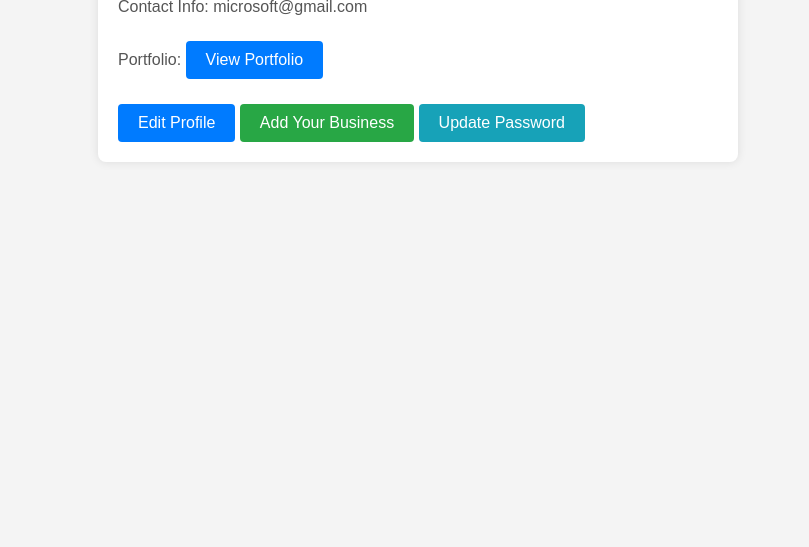
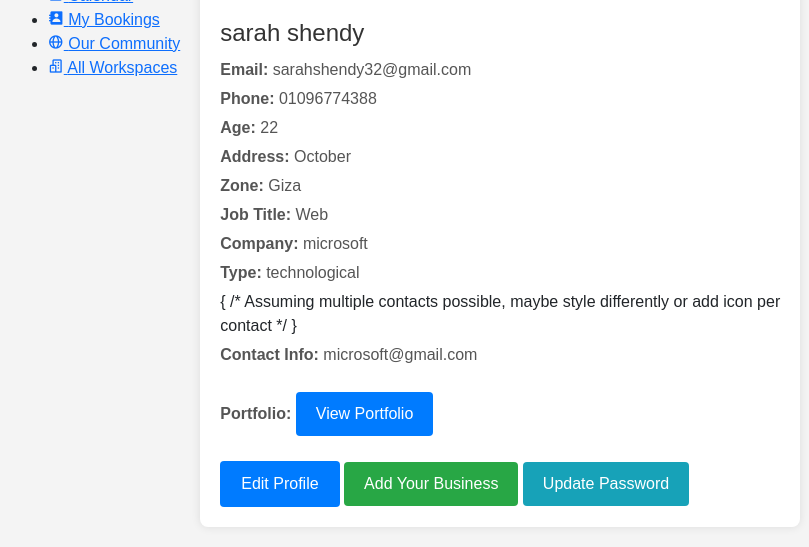
Before and after one commit to Sarahshendyy/WorkSphere, a PHP site: page /phpmailer/profile.php in a window 1280 px wide. Shown: the part 539-1086 px from the top of the page, without its empty margins (222-1031 px from the left). Before the commit the page ends 681 px from the top, so only its background shows below. Run offline with PHP 8.4, Linux system fonts and the light colour scheme; a user stored in the database is signed in; data comes from the database, SQL or seed files in the repository; some libraries are stand-ins or nearby versions.

Commit message:
Add files via upload

```diff
--- /dev/null
+++ b/nav.php
@@ -0,0 +1,100 @@
+<?php
+include "connection.php";
+$user_id = $_SESSION['user_id'];
+// display image
+$select= "SELECT * FROM `users` WHERE `user_id` = $user_id";
+$result = mysqli_query($connect, $select);
+$fetch = mysqli_fetch_assoc($result);
+?>
+<!DOCTYPE html>
+<html lang="en">
+<head>
+	<meta charset="UTF-8">
+	<meta name="viewport" content="width=device-width, initial-scale=1.0">
+
+	<!-- Boxicons -->
+	<link href='https://unpkg.com/boxicons@2.0.9/css/boxicons.min.css' rel='stylesheet'>
+	<link rel="stylesheet" href="https://cdnjs.cloudflare.com/ajax/libs/font-awesome/6.6.0/css/all.min.css"
+        integrity="sha512-Kc323vGBEqzTmouAECnVceyQqyqdsSiqLQISBL29aUW4U/M7pSPA/gEUZQqv1cwx4OnYxTxve5UMg5GT6L4JJg=="
+        crossorigin="anonymous" referrerpolicy="no-referrer" />
+	<!-- My CSS -->
+
+    <link rel="stylesheet" href="css/bootstrap.min.css">
+	<link rel="stylesheet" href="css/nav.css">
+
+
+    <title>WorkSphere</title>
+    <link rel="icon" type="image/x-icon" href="./img/keklogo.png">
+</head>
+<body>
+
+
+	<!-- SIDEBAR -->
+	<section id="sidebar">
+		<a href="landing.php" class="brand">
+			<i class='bx bxl-slack'></i>
+			<span class="text">WorkSphere</span>
+		</a>
+		<ul class="side-menu top">
+			<li>
+				<a href="profile.php">
+					<i class='bx bxs-user-detail'></i>
+					<span class="text">Profile</span>
+				</a>
+			</li>
+			<li>
+				<a href="chat.php">
+					<i class='bx bx-chat'></i>
+					<span class="text">Chat</span>
+				</a>
+			</li>
+			<li>
+				<a href="calendar.php">
+				<i class='bx bxs-calendar' ></i>
+					<span class="text">Calendar</span>
+				</a>
+			</li>
+			<li>
+				<a href="my_bookings.php">
+					<i class='bx bxs-contact'></i>
+					<span class="text">My Bookings</span>
+				</a>
+			</li>
+			<li>
+				<a href="community.php">
+					<i class='bx bx-globe'></i>
+					<span class="text">Our Community</span>
+				</a>
+			</li>
+
+			<li>
+				<a href="workspaces_list.php">
+					<i class='bx bx-buildings' ></i>
+					<span class="text">All Workspaces</span>
+
+				</a>
+			</li>
+	</section>
+	<!-- SIDEBAR -->
+	<!-- CONTENT -->
+	<section id="content">
+		<!-- NAVBAR -->
+		<nav>
+			<i class='bx bx-menu' ></i>
+			<a href="landing.php" class="nav-link">Home</a>
+			<input type="checkbox" id="switch-mode" hidden>
+			<a href="profile.php" class="profile">
+
+				<img src="./img/<?php echo $fetch['image'] ?>">
+			</a>
+		</nav>
+<!-- <part of contant>	 -->
+
+<main>
+</main>
+	    <!-- bootstrap js link -->
+		<script src="js/bootstrap.min.js"></script>
+
+	<script src="./js/script.js"></script>
+</body>
+</html>
--- a/profile.php
+++ b/profile.php
@@ -1,5 +1,5 @@
 <?php
-include "connection.php";
+include "nav.php";
 
 // Check if we're viewing a specific user's profile (from community page)
 if (isset($_GET['user_id'])) {
@@ -101,6 +101,8 @@ if (isset($_POST['update_password'])) {
 <head>
     <meta charset="UTF-8">
     <meta name="viewport" content="width=device-width, initial-scale=1.0">
+    <link rel="stylesheet" href="https://cdnjs.cloudflare.com/ajax/libs/font-awesome/6.0.0/css/all.min.css"
+    integrity="sha512-9usAa10IRO0HhonpyAIVpjrylPvoDwiPUiKdWk5t3PyolY1cOd4DSE0Ga+ri4AuTroPR5aQvXU9xC6qOPnzFeg==" crossorigin="anonymous" referrerpolicy="no-referrer" />
     <link rel="stylesheet" href="./css/profile.css">
     <title>Profile</title>
 
@@ -114,57 +116,48 @@ if (isset($_POST['update_password'])) {
                 </div>
             <?php } ?>
             <div class="profile-info">
-                <h1>Name: <?php echo $fetch['name']; ?></h1>
-                <p>Email: <?php echo $fetch['email']; ?></p>
-                <p>Phone Number: <?php echo $fetch['phone']; ?></p>
-                <!-- Display Age if it exists - ONLY SHOW FOR OWN PROFILE -->
+                <h1><?php echo htmlspecialchars($fetch['name']); ?></h1>
+
+                <!-- Add classes like "info-item email", "info-item phone", etc. -->
+                <p class="info-item email"><strong>Email:</strong> <?php echo htmlspecialchars($fetch['email']); ?></p>
+                <p class="info-item phone"><strong>Phone:</strong> <?php echo htmlspecialchars($fetch['phone']); ?></p>
+
                 <?php if ($is_own_profile && !empty($fetch['age'])){ ?>
-                    <p>Age: <?php echo $fetch['age']; ?></p>
+                    <p class="info-item age"><strong>Age:</strong> <?php echo htmlspecialchars($fetch['age']); ?></p>
                 <?php } ?>
-                    <!-- Display Address if it exists - ONLY SHOW FOR OWN PROFILE -->
                 <?php if ($is_own_profile && !empty($fetch['location'])){ ?>
-                        <p>Address: <?php echo $fetch['location']; ?></p>
+                    <p class="info-item location"><strong>Address:</strong> <?php echo htmlspecialchars($fetch['location']); ?></p>
                 <?php } ?>
-                        <!-- Display Zone if it exists - ONLY SHOW FOR OWN PROFILE -->
                 <?php if ($is_own_profile && !empty($fetch['zone_name'])){ ?>
-                            <p>Zone: <?php echo $fetch['zone_name']; ?></p>
-                            <?php } ?>
-                <!-- Display Job Title if it exists -->
-                <?php if (!empty($fetch['job_title'])){ ?>
-                    <p>Job Title: <?php echo $fetch['job_title']; ?></p>
+                    <p class="info-item zone"><strong>Zone:</strong> <?php echo htmlspecialchars($fetch['zone_name']); ?></p>
                 <?php } ?>
 
-                <!-- Display Company Name if it exists -->
+                <?php if (!empty($fetch['job_title'])){ ?>
+                    <p class="info-item job"><strong>Job Title:</strong> <?php echo htmlspecialchars($fetch['job_title']); ?></p>
+                <?php } ?>
                 <?php if (!empty($fetch['company_name'])){ ?>
-                    <p>Company Name: <?php echo $fetch['company_name']; ?></p>
+                    <p class="info-item company"><strong>Company:</strong> <?php echo htmlspecialchars($fetch['company_name']); ?></p>
                 <?php } ?>
-
-                <!-- Display Company Type if it exists -->
                 <?php if (!empty($fetch['company_type'])){ ?>
-                    <p>Company Type: <?php echo $fetch['company_type']; ?></p>
+                    <p class="info-item type"><strong>Type:</strong> <?php echo htmlspecialchars($fetch['company_type']); ?></p>
                 <?php } ?>
-
-                <!-- Display Contact Info if it exists -->
                 <?php if (!empty($fetch['contact_info'])){ ?>
-                    <p>Contact Info: <?php echo $fetch['contact_info']; ?></p>
+                     { /* Assuming multiple contacts possible, maybe style differently or add icon per contact */ }
+                    <p class="info-item contact"><strong>Contact Info:</strong> <?php echo htmlspecialchars($fetch['contact_info']); ?></p>
                 <?php } ?>
-
-                <!-- Display Portfolio if it exists -->
                 <?php if (!empty($fetch['portfolio'])){ ?>
-                    <p>Portfolio: <a href="<?php echo $fetch['portfolio']; ?>" target="_blank">View Portfolio</a></p>
+                    <p class="info-item portfolio"><strong>Portfolio:</strong> <a href="<?php echo htmlspecialchars($fetch['portfolio']); ?>" target="_blank">View Portfolio</a></p>
                 <?php } ?>
 
                 <?php if ($is_own_profile){ ?>
-                    <!-- Only show edit options if it's the user's own profile -->
-                     <a href="edit_profile.php">Edit Profile</a>
-                     <!-- Add Your Business Button -->
+                    <div class="profile-actions">
+                        <a href="edit_profile.php" class="btn btn-edit">Edit Profile</a>
                         <?php if ($fetch['role_id'] != 2){ ?>
-                        <button id="openModalBtn">Add Your Business</button>
+                            <button id="openModalBtn" class="btn btn-add">Add Your Business</button>
                         <?php } ?>
-                        <!-- Update Password Button -->
-                         <button id="openPasswordModalBtn">Update Password</button>
+                        <button id="openPasswordModalBtn" class="btn btn-update">Update Password</button>
+                    </div>
                 <?php } ?>
-                        </div>
             </div>
                 </div>
 
@@ -222,6 +215,10 @@ if (isset($_POST['update_password'])) {
 
     <!-- JavaScript for Modals and Dynamic Fields -->
     <script>
+    document.addEventListener('DOMContentLoaded', function() {
+
+        // --- Modal Handling ---
+
         // Get the modals
         const businessModal = document.getElementById("businessModal");
         const passwordModal = document.getElementById("passwordModal");
@@ -230,56 +227,102 @@ if (isset($_POST['update_password'])) {
         const openModalBtn = document.getElementById("openModalBtn");
         const openPasswordModalBtn = document.getElementById("openPasswordModalBtn");
 
-        // Get the <span> elements that close the modals
-        const closeBtns = document.querySelectorAll(".close");
+        // Get all elements that can close modals (close buttons)
+        const closeBtns = document.querySelectorAll(".modal .close");
 
-        // Open the business modal when the button is clicked
+        // Helper Function to Open Modal
+        function openModal(modal) {
+            if (modal) {
+                modal.classList.add("show"); // Add class to trigger animation
+                // Optional: Focus the first input field in the modal
+                const firstInput = modal.querySelector('input:not([type="hidden"]), textarea, select');
+                if (firstInput) {
+                    // Timeout helps ensure the modal is visible before focusing
+                    setTimeout(() => firstInput.focus(), 50);
+                }
+            }
+        }
+
+        // Helper Function to Close Modal
+        function closeModal(modal) {
+            if (modal) {
+                modal.classList.remove("show"); // Remove class
+            }
+        }
+
+        // Event listener for opening the business modal
         if (openModalBtn) {
-            openModalBtn.addEventListener("click", () => {
-                businessModal.style.display = "block";
+            openModalBtn.addEventListener("click", (e) => {
+                e.preventDefault(); // Prevent potential default button behavior
+                openModal(businessModal);
             });
         }
 
-        // Open the password modal when the button is clicked
+        // Event listener for opening the password modal
         if (openPasswordModalBtn) {
-            openPasswordModalBtn.addEventListener("click", () => {
-                passwordModal.style.display = "block";
+            openPasswordModalBtn.addEventListener("click", (e) => {
+                e.preventDefault(); // Prevent potential default button behavior
+                openModal(passwordModal);
             });
         }
 
-        // Close the modals when the close button is clicked
+        // Event listener for closing modals via close buttons
         closeBtns.forEach((btn) => {
             btn.addEventListener("click", () => {
-                businessModal.style.display = "none";
-                passwordModal.style.display = "none";
+                // Find the parent modal element and close it
+                const modal = btn.closest('.modal'); // .closest finds the nearest ancestor matching the selector
+                closeModal(modal);
             });
         });
 
-        // Close the modals when clicking outside of them
+        // Event listener for closing modals by clicking outside the modal content
         window.addEventListener("click", (event) => {
-            if (event.target === businessModal || event.target === passwordModal) {
-                businessModal.style.display = "none";
-                passwordModal.style.display = "none";
+            // Check if the click target is the modal overlay itself (has .modal and .show)
+            if (event.target.classList.contains('modal') && event.target.classList.contains('show')) {
+                closeModal(event.target); // event.target is the modal overlay in this case
             }
         });
 
-        // Add More Contact Info Fields
+        // Event listener for closing modals with the Escape key
+        window.addEventListener('keydown', (event) => {
+            if (event.key === 'Escape') {
+                const openModals = document.querySelectorAll('.modal.show');
+                openModals.forEach(closeModal); // Close any open modals
+            }
+        });
+
+
+        // --- Add More Contact Info Fields ---
         const addContactInfoBtn = document.getElementById("addContactInfoBtn");
     const contactInfoContainer = document.getElementById("contactInfoContainer");
 
-        if (addContactInfoBtn) {
+    if (addContactInfoBtn && contactInfoContainer) { // Check if both elements exist
         addContactInfoBtn.addEventListener("click", () => {
+            // Create a new input element
             const newInput = document.createElement("input");
             newInput.type = "text";
             newInput.name = "contact_info[]";
+            newInput.placeholder = "Enter contact info"; // Add placeholder text
             newInput.required = true;
+
+            // Apply styles to match existing inputs
+            newInput.style.marginTop = "10px";
+            newInput.style.width = "100%";
+            newInput.style.padding = "10px";
+            newInput.style.border = "1px solid #ccc";
+            newInput.style.borderRadius = "5px";
+
+            // Append the new input to the container
             contactInfoContainer.appendChild(newInput);
         });
     }
 
-        // Password Validation JavaScript
-        document.addEventListener('DOMContentLoaded', function() {
+
+        // --- Password Validation ---
+
         const updatePasswordForm = document.getElementById('updatePasswordForm');
+        // Check if the form exists before adding listeners
+        if (updatePasswordForm) {
             const currentPasswordInput = document.getElementById('current_password');
             const newPasswordInput = document.getElementById('new_password');
             const confirmPasswordInput = document.getElementById('confirm_password');
@@ -288,73 +331,121 @@ if (isset($_POST['update_password'])) {
             const newPasswordError = document.getElementById('newPasswordError');
             const confirmPasswordError = document.getElementById('confirmPasswordError');
 
+            // Function to clear all password errors
+            const clearPasswordErrors = () => {
+                if (currentPasswordError) currentPasswordError.textContent = '';
+                if (newPasswordError) newPasswordError.textContent = '';
+                if (confirmPasswordError) confirmPasswordError.textContent = '';
+            };
+
+            // Clear errors when the password modal is opened
+            if (openPasswordModalBtn && passwordModal) {
+                 openPasswordModalBtn.addEventListener('click', clearPasswordErrors);
+                 // Also clear errors if closed without submitting (e.g., clicking X or outside)
+                 passwordModal.addEventListener('transitionend', (event) => {
+                    // Check if the transition was for opacity and it's now 0 (closing)
+                    if (event.propertyName === 'opacity' && !passwordModal.classList.contains('show')) {
+                        clearPasswordErrors();
+                        // Optionally reset form fields
+                        // updatePasswordForm.reset();
+                    }
+                 });
+            }
+
+
+            // Real-time input validation
             updatePasswordForm.addEventListener('input', function(event) {
                 const target = event.target;
 
+                // Current Password Validation (Basic check for emptiness)
                 if (target === currentPasswordInput) {
-                    if (!target.value) {
+                    if (!target.value.trim()) {
                         currentPasswordError.textContent = 'Current password is required.';
                     } else {
                         currentPasswordError.textContent = '';
                     }
                 }
 
+                // New Password Validation
                 if (target === newPasswordInput) {
                     const passwordValue = target.value;
+                    newPasswordError.textContent = ''; // Clear previous error first
 
                     if (!passwordValue) {
                         newPasswordError.textContent = 'New password is required.';
                     } else if (passwordValue.length < 8) {
                         newPasswordError.textContent = 'Password must be at least 8 characters long.';
-                    } else if (!/[a-z]/.test(passwordValue) || !/[A-Z]/.test(passwordValue) || !/[0-9]/.test(passwordValue)) {
-                        newPasswordError.textContent = 'Password must contain at least one lowercase letter, one uppercase letter, and one digit.';
-                    } else {
-                        newPasswordError.textContent = '';
+                    } else if (!/(?=.*[a-z])(?=.*[A-Z])(?=.*\d)/.test(passwordValue)) {
+                        // Simplified regex: checks for at least one lowercase, one uppercase, one digit
+                        newPasswordError.textContent = 'Must include lowercase, uppercase, and a digit.';
                     }
 
-                    // Also validate confirm password when new password changes
+                    // Also validate confirm password whenever new password changes
                     if (confirmPasswordInput.value) {
                         if (passwordValue !== confirmPasswordInput.value) {
-                            confirmPasswordError.textContent = 'New password do not match.';
+                            confirmPasswordError.textContent = 'Passwords do not match.';
                         } else {
                             confirmPasswordError.textContent = '';
                         }
                     }
                 }
 
+                // Confirm Password Validation
                 if (target === confirmPasswordInput) {
                     if (newPasswordInput.value !== target.value) {
-                        confirmPasswordError.textContent = 'New password do not match.';
+                        confirmPasswordError.textContent = 'Passwords do not match.';
                     } else {
                         confirmPasswordError.textContent = '';
                     }
                 }
             });
 
+            // Final validation before submitting
             updatePasswordForm.addEventListener('submit', function(event) {
-                // Perform final validation before submitting
-                if (currentPasswordInput.value === '') {
+                let isValid = true; // Assume valid initially
+
+                // Re-validate all fields on submit
+                if (!currentPasswordInput.value.trim()) {
                     currentPasswordError.textContent = 'Current password is required.';
-                    event.preventDefault(); // Prevent form submission
+                    isValid = false;
+                } else {
+                     currentPasswordError.textContent = ''; // Clear if valid now
                 }
 
-                if (newPasswordInput.value === '') {
+
+                const newPasswordValue = newPasswordInput.value;
+                 newPasswordError.textContent = ''; // Clear previous error first
+                 if (!newPasswordValue) {
                     newPasswordError.textContent = 'New password is required.';
-                    event.preventDefault();
-                } else if (newPasswordError.textContent !== '') {
-                    // If there's an existing error in the new password, prevent submission
+                    isValid = false;
+                } else if (newPasswordValue.length < 8) {
+                    newPasswordError.textContent = 'Password must be at least 8 characters long.';
+                     isValid = false;
+                 } else if (!/(?=.*[a-z])(?=.*[A-Z])(?=.*\d)/.test(newPasswordValue)) {
+                     newPasswordError.textContent = 'Must include lowercase, uppercase, and a digit.';
+                     isValid = false;
+                 }
+
+
+                confirmPasswordError.textContent = ''; // Clear previous error first
+                 if (!confirmPasswordInput.value) {
+                     confirmPasswordError.textContent = 'Please confirm the new password.';
+                     isValid = false;
+                 } else if (newPasswordValue !== confirmPasswordInput.value) {
+                     confirmPasswordError.textContent = 'Passwords do not match.';
+                     isValid = false;
+                 }
+
+
+                // Prevent form submission if any validation failed
+                if (!isValid) {
                     event.preventDefault();
                 }
+                // If valid, the form will submit normally.
+            });
+        } // End if(updatePasswordForm)
 
-                if (confirmPasswordInput.value === '') {
-                    confirmPasswordError.textContent = 'Confirm password is required.';
-                    event.preventDefault();
-                } else if (confirmPasswordError.textContent !== '') {
-                    // If there's an existing error in the confirm password, prevent submission
-                    event.preventDefault();
-                }
-            });
-        });
+    }); // End DOMContentLoaded
 </script>
 </body>
 </html>
```
Lines whose indentation alone changed are shown as unchanged.
